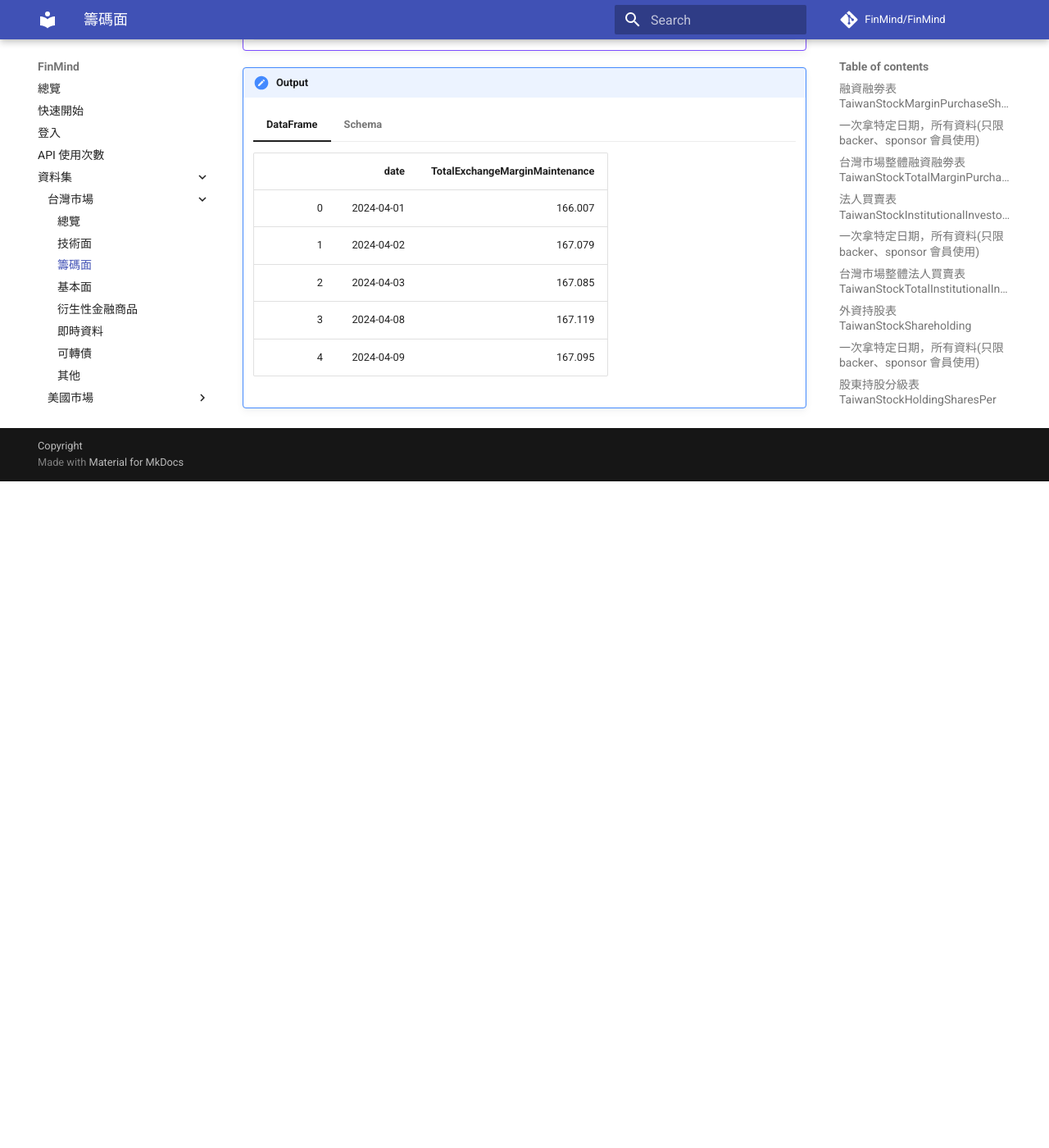
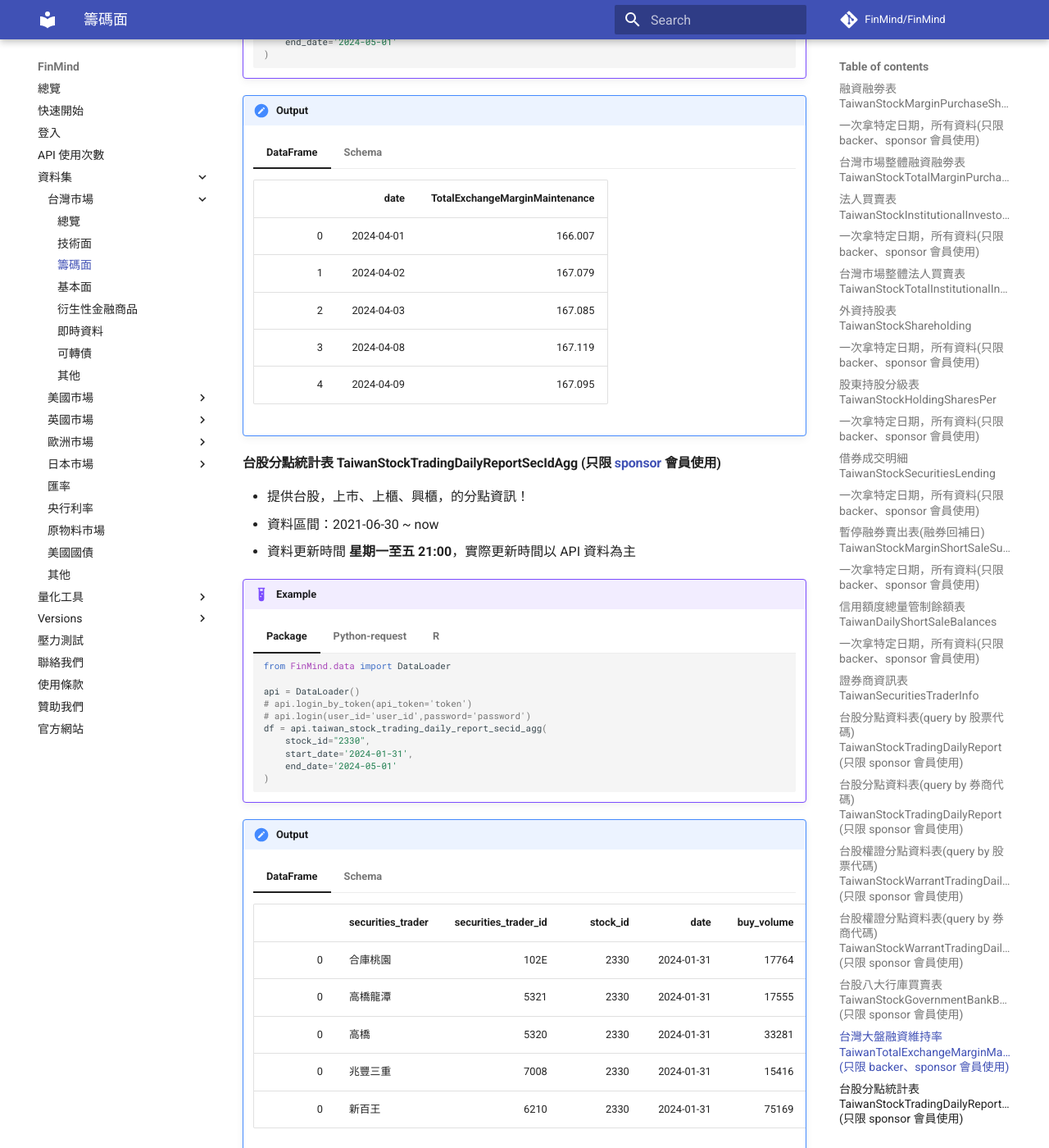
Before and after one commit to FinMind/FinMind-Doc, an MkDocs documentation site: the page built from docs/tutor/TaiwanMarket/Chip.md, in a window 1280 px wide and 1400 px high, scrolled down 20142 px. Shown: the whole window at 82% size. Built offline with MkDocs 1.6.1 and Material for MkDocs 9.7.7, drawn with Linux system fonts in a browser that asks for light colours; comment, search, counter and statistics services are not loaded; before the commit the page ends 20729 px from its top, so only the background shows below that; some of the changed text lies outside the part shown.

Commit message:
ad: TaiwanStockTradingDailyReportSecIdAgg document

````diff
--- a/docs/tutor/TaiwanMarket/Chip.md
+++ b/docs/tutor/TaiwanMarket/Chip.md
@@ -17,6 +17,7 @@
 - [台股權證分點資料表(query by 券商代碼) TaiwanStockWarrantTradingDailyReport](https://finmind.github.io/tutor/TaiwanMarket/Chip/#query-by-taiwanstockwarranttradingdailyreport-sponsor_1)
 - [台股八大行庫賣賣表 TaiwanstockGovernmentBankBuySell](https://finmind.github.io/tutor/TaiwanMarket/Chip/#taiwanstockgovernmentbankbuysell-sponsor)
 - [台灣大盤融資維持率 TaiwanTotalExchangeMarginMaintenance](https://finmind.github.io/tutor/TaiwanMarket/Chip/#taiwantotalexchangemarginmaintenance-backersponsor)
+- [台股分點統計表 TaiwanStockTradingDailyReportSecIdAgg](https://finmind.github.io/tutor/TaiwanMarket/Chip/#taiwanstocktradingdailyreportsecidagg-sponsor)
 
 
 ----------------------------------
@@ -1773,3 +1774,89 @@
             TotalExchangeMarginMaintenance: float64
         }
         ```
+
+#### 台股分點統計表 TaiwanStockTradingDailyReportSecIdAgg (只限 [sponsor](https://finmindtrade.com/analysis/#/Sponsor/sponsor) 會員使用)
+
+- 提供台股，上市、上櫃、興櫃，的分點資訊！
+- 資料區間：2021-06-30 ~ now
+- 資料更新時間 **星期一至五 21:00**，實際更新時間以 API 資料為主
+
+!!! example
+    === "Package"
+        ```python
+        from FinMind.data import DataLoader
+
+        api = DataLoader()
+        # api.login_by_token(api_token='token')
+        # api.login(user_id='user_id',password='password')
+        df = api.taiwan_stock_trading_daily_report_secid_agg(
+            stock_id="2330",
+            start_date='2024-01-31',
+            end_date='2024-05-01'
+        )
+        ```
+    === "Python-request"
+        ```python
+        import requests
+        import pandas as pd
+        url = "https://api.finmindtrade.com/api/v4/data"
+        parameter = {
+            "dataset": "TaiwanStockTradingDailyReportSecIdAgg",
+            "stock_id": "2330",
+            "start_date": "2024-01-31",
+            "end_date": "2024-05-01",
+            "token": "", # 參考登入，獲取金鑰
+        }
+        data = requests.get(url, params=parameter)
+        data = data.json()
+        data = pd.DataFrame(data['data'])
+        print(data.head())
+
+        ```
+    === "R"
+        ```R
+        library(httr)
+        library(data.table)
+        library(dplyr)
+        url = 'https://api.finmindtrade.com/api/v4/data'
+        response = httr::GET(
+        url = url,
+        query = list(
+            dataset="TaiwanStockTradingDailyReportSecIdAgg",
+            stock_id="2330",
+            start_date= "2024-01-31",
+            end_date='2024-05-01'
+            token = "" # 參考登入，獲取金鑰
+        )
+        )
+        data = content(response)
+        df = data$data %>%
+        do.call('rbind',.) %>%
+        data.table
+        head(df)
+
+        ```
+
+!!! output
+    === "DataFrame"
+        |    | securities_trader | securities_trader_id |   stock_id |      date     |   buy_volume |  sell_volume | buy_price  | sell_price |
+        |---:|:------------------|---------------------:|-----------:|---------------:|------------:|-------------:|------------|:-----------|
+        |  0 | 合庫桃園           |        102E          |     2330   |   2024-01-31  |    17764     |    4104     |    630.2   |   630.78    |
+        |  0 | 高橋龍潭           |        5321          |     2330   |   2024-01-31  |    17555     |    1000     |    630.74  |   628       |
+        |  0 | 高橋              |         5320         |     2330   |   2024-01-31  |    33281     |    15222    |    630.56  |   634.05    |
+        |  0 | 兆豐三重           |        7008          |     2330   |   2024-01-31  |    15416     |    3421     |    629.24  |   632.41    |
+        |  0 | 新百王             |        6210          |     2330   |   2024-01-31  |    75169     |    57050    |    629.56  |    628.9    |
+    === "Schema"
+        ```
+        {
+            securities_trader: str,
+            price: float64,
+            buy: int32,
+            sell: int32,
+            securities_trader_id: str,
+            stock_id: str,
+            date: str
+        }
+        ```
+
+----------------------------------
````
Also changed, not shown: other parts of docs/tutor/TaiwanMarket/Chip.md (+1 -1 lines).
